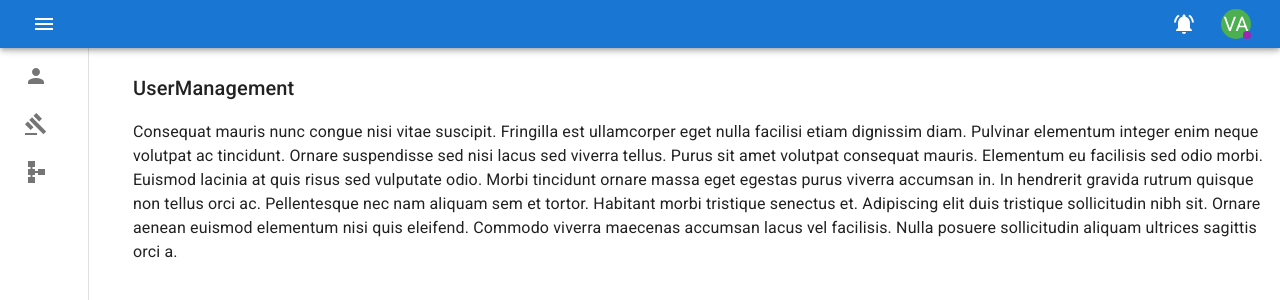
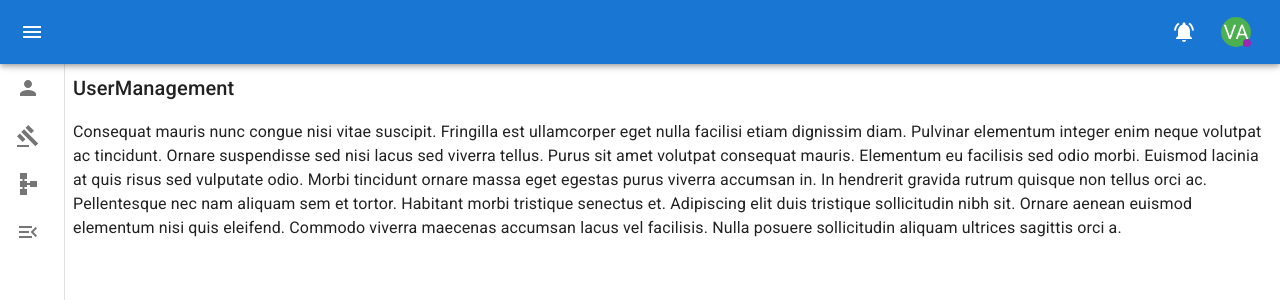
Before and after one commit to Viswanath95/sample-ui, a React (Create React App) app: page / in a window 1280 px wide. Shown: the top 300 px of the page. Built offline with nearby package versions, Linux system fonts and the light colour scheme.

Commit message:
Created complete layout

```diff
--- a/src/AppBar/ProfileMenu.jsx
+++ b/src/AppBar/ProfileMenu.jsx
@@ -87,7 +87,7 @@ export default function ProfileMenu() {
           sx: {
             overflow: "visible",
             filter: "drop-shadow(0px 2px 8px rgba(0,0,0,0.32))",
-            mt: 1.5,
+            mt: 1,
             "& .MuiAvatar-root": {
               width: 32,
               height: 32,
--- a/src/MiniDrawer/CusminiDrawer.jsx
+++ b/src/MiniDrawer/CusminiDrawer.jsx
@@ -12,16 +12,22 @@ import MenuIcon from "@mui/icons-material/Menu";
 import ChevronLeftIcon from "@mui/icons-material/ChevronLeft";
 import ChevronRightIcon from "@mui/icons-material/ChevronRight";
 import ListItem from "@mui/material/ListItem";
-import ListItemButton from "@mui/material/ListItemButton";
+// import ListItemButton from "@mui/material/ListItemButton";
 import ListItemIcon from "@mui/material/ListItemIcon";
 import ListItemText from "@mui/material/ListItemText";
-import PersonIcon from "@mui/icons-material/Person";
-import GavelIcon from "@mui/icons-material/Gavel";
-import SchemaIcon from "@mui/icons-material/Schema";
+// import PersonIcon from "@mui/icons-material/Person";
+// import GavelIcon from "@mui/icons-material/Gavel";
+// import SchemaIcon from "@mui/icons-material/Schema";
 import Stack from "@mui/material/Stack";
 import Tooltip from "@mui/material/Tooltip";
 import NotificationsActiveIcon from "@mui/icons-material/NotificationsActive";
 import ProfileMenu from "../AppBar/ProfileMenu";
+// import MenuOpenIcon from '@mui/icons-material/MenuOpen';
+import { Collapse } from "@mui/material";
+import ExpandMoreIcon from "@mui/icons-material/ExpandMore";
+import ExpandLessIcon from "@mui/icons-material/ExpandLess";
+import { Menu } from "./Menu";
+import { hasChildren } from "./Utils";
 
 const drawerWidth = 240;
 
@@ -40,8 +46,8 @@ const closedMixin = (theme) => ({
     duration: theme.transitions.duration.leavingScreen,
   }),
   overflowX: "hidden",
-  marginLeft: 24,
-  marginRight: 36,
+  /*marginLeft: 24,
+  marginRight: 36,*/
   width: `calc(${theme.spacing(7)} + 1px)`,
   [theme.breakpoints.up("sm")]: {
     width: `calc(${theme.spacing(8)} + 1px)`,
@@ -104,33 +110,60 @@ export default function MiniDrawer() {
     setOpen(false);
   };
 
-  const itemsList = [
-    {
-      text: "User Management",
-      icon: <PersonIcon />,
-    },
-    {
-      text: "Contractor Management",
-      icon: <GavelIcon />,
-    },
-    {
-      text: "Scheme Creation",
-      icon: <SchemaIcon />,
-    },
-  ];
+  const MenuItem = (props) => {
+    const { item } = props;
+    const SelectComponent = hasChildren(item) ? MultiLevel : SingleLevel;
+    return <SelectComponent item={item} />;
+  };
+
+  const SingleLevel = (props) => {
+    const { item } = props;
+    return (
+      <ListItem button>
+        <ListItemIcon>{item.icon}</ListItemIcon>
+        <ListItemText primary={item.text} sx={{ ml : open ? -2 : null }} />
+      </ListItem>
+    );
+  };
+
+  const MultiLevel = ({ item }) => {
+    const { items: children } = item;
+    const [submenuOpen, setsubmenuOpen] = React.useState(false);
+
+    const handleClick = () => {
+      setsubmenuOpen((prev) => !prev);
+    };
+
+    return (
+      <React.Fragment>
+        <ListItem button onClick={handleClick}>
+          <ListItemIcon>{item.icon}</ListItemIcon>
+          <ListItemText primary={item.text} sx={{ ml : open ? -2 : null }} />
+          {submenuOpen ? <ExpandLessIcon /> : <ExpandMoreIcon />}
+        </ListItem>
+        <Collapse in={submenuOpen} timeout="auto" unmountOnExit>
+          <List component="div" disablePadding sx={{ ml: open ? 0.5 : null }}>
+            {children.map((child, key) => (
+              <MenuItem key={key} item={child} />
+            ))}
+          </List>
+        </Collapse>
+      </React.Fragment>
+    );
+  };
 
   return (
     <Box sx={{ display: "flex" }}>
       <CssBaseline />
       <AppBar position="fixed" open={open}>
-        <Toolbar variant="dense">
+        <Toolbar>
           <IconButton
             color="inherit"
             aria-label="open drawer"
             onClick={handleDrawerOpen}
             edge="start"
             sx={{
-              ml: 0,
+              ml: -1.5,
               ...(open && { display: "none" }),
             }}
           >
@@ -164,35 +197,9 @@ export default function MiniDrawer() {
             )}
           </IconButton>
         </DrawerHeader>
-        <List sx={{ m: -2.5 }}>
-          {itemsList.map((item, index) => {
-            const { text, icon } = item;
-            return (
-              <ListItem key={index} disablePadding sx={{ display: "block" }}>
-                <ListItemButton
-                  sx={{
-                    minHeight: 48,
-                    justifyContent: open ? "initial" : "center",
-                    px: 2.5,
-                  }}
-                >
-                  <Tooltip title={item.text} placement="right-start" arrow>
-                    <ListItemIcon
-                      sx={{
-                        minWidth: 0,
-                        mr: open ? -3 : "auto",
-                        justifyContent: "center",
-                      }}
-                    >
-                      {icon && <ListItemIcon>{icon}</ListItemIcon>}
-                    </ListItemIcon>
-                  </Tooltip>
-                  <ListItemText primary={text} sx={{ opacity: open ? 1 : 0 }} />
-                </ListItemButton>
-              </ListItem>
-            );
-          })}
-        </List>
+       {Menu.map((item, key) => (
+          <MenuItem key={key} item={item} />
+        ))}
       </Drawer>
       <Box component="main" m={-1} sx={{ p: 2 }}>
         <DrawerHeader />
--- /dev/null
+++ b/src/MiniDrawer/Menu.jsx
@@ -0,0 +1,44 @@
+import React from "react";
+import PersonIcon from "@mui/icons-material/Person";
+import GavelIcon from "@mui/icons-material/Gavel";
+import SchemaIcon from "@mui/icons-material/Schema";
+import MenuOpenIcon from '@mui/icons-material/MenuOpen';
+import BeachAccessIcon from '@mui/icons-material/BeachAccess';
+import BikeScooterIcon from '@mui/icons-material/BikeScooter';
+import BloodtypeIcon from '@mui/icons-material/Bloodtype';
+
+export const Menu = [
+    {
+        text: "User Management",
+        icon: <PersonIcon />,
+        items: [],
+      },
+      {
+        text: "Contractor Management",
+        icon: <GavelIcon />,
+        items: [],
+      },
+      {
+        text: "Scheme Creation",
+        icon: <SchemaIcon />,
+        items: [],
+      },
+      {
+        text: "Sub Menu",
+        icon: <MenuOpenIcon />,
+        items: [
+          {
+            text: "Sub Menu1",
+            icon: <BeachAccessIcon />
+          },
+          {
+            text: "Sub Menu2",
+            icon: <BikeScooterIcon />
+          },
+          {
+            text: "Sub Menu3",
+            icon: <BloodtypeIcon />
+          }
+        ]
+      }
+];
--- /dev/null
+++ b/src/MiniDrawer/Utils.jsx
@@ -0,0 +1,15 @@
+export function hasChildren(props) {
+    const { items: children } = props;
+
+    if(children === undefined) {
+        return false;
+    }
+
+    if(children.constructor !== Array)  {
+        return false;
+    }
+    if(children.length === 0) {
+        return false;
+    }
+    return true;
+}
```
